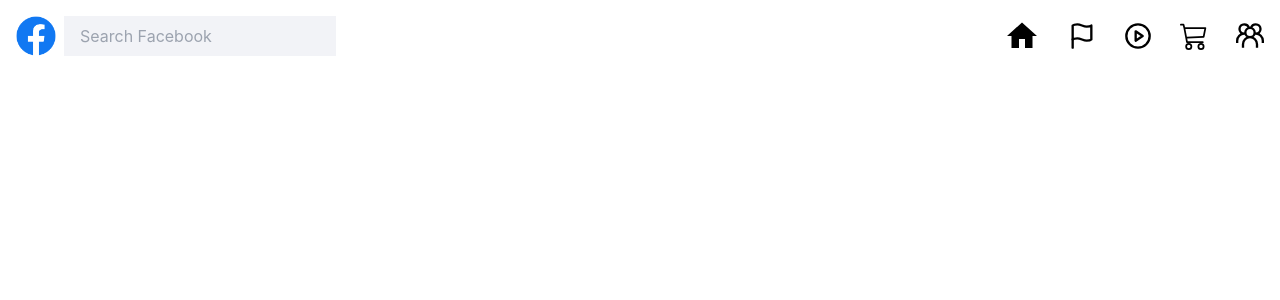
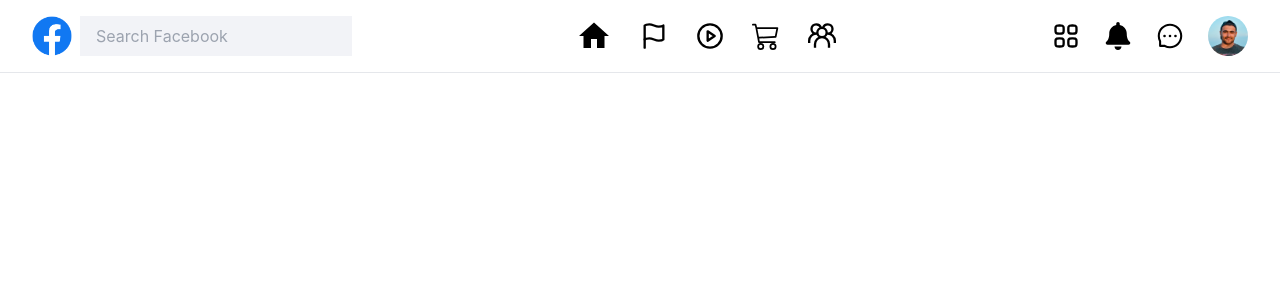
Before and after one commit to ValentinoMartz/Facebook, a Next.js app in the folder facebook/: page / in a window 1280 px wide. Shown: the top 300 px of the page. Built offline with nearby package versions, Linux system fonts and the light colour scheme.

Commit message:
header template

```diff
--- a/facebook/components/Header.js
+++ b/facebook/components/Header.js
@@ -3,7 +3,6 @@
 import facebook from "../assets/facebook1.png";
 import user from "../assets/guy7.jpg";
 import nouser from "../assets/nouser.png";
-
 import { MdHome } from "react-icons/md";
 import { FiPlayCircle, FiFlag, FiMessageCircle } from "react-icons/fi";
 import { BsCart3 } from "react-icons/bs";
@@ -13,17 +12,17 @@
 
 const Header = () => {
   return (
-    <div className="p-4 flex items-center justify-between">
+    <div className="p-4 flex items-center justify-between border-b lg:px-8">
       {/* LeftSide */}
-      <div className="flex">
+      <div className="flex items-center  mr-4">
         <div className="w-10 h-10">
           <Image src={facebook} />
         </div>
-        <div className="ml-2 items-center">
+        <div className="ml-2">
           <input
             type="text"
             placeholder="Search Facebook"
-            className="outline-0 bg-[#f2f3f7] p-2 rounder-full pl-4"
+            className="outline-0 bg-[#f2f3f7] p-2 rounder-full pl-4 hidden sm:block"
           />
         </div>
       </div>
@@ -35,8 +34,18 @@
         <BsCart3 className="w-7 h-7" />
         <GrGroup className="w-7 h-7" />
       </div>
+      {/* RightSide */}
+      <div className="flex space-x-6 items-center ml-2">
+        <div className="md:flex space-x-6 hidden">
+          <GrAppsRounded className="w-7 h-7" />
+          <FaBell className="w-7 h-7" />
+          <AiOutlineMessage className="w-7 h-7" />
+        </div>
 
-      {/* RightSide */}
+        <div className="w-10 h-10">
+          <Image src={user} className="rounded-full" />
+        </div>
+      </div>
     </div>
   );
 };
```
